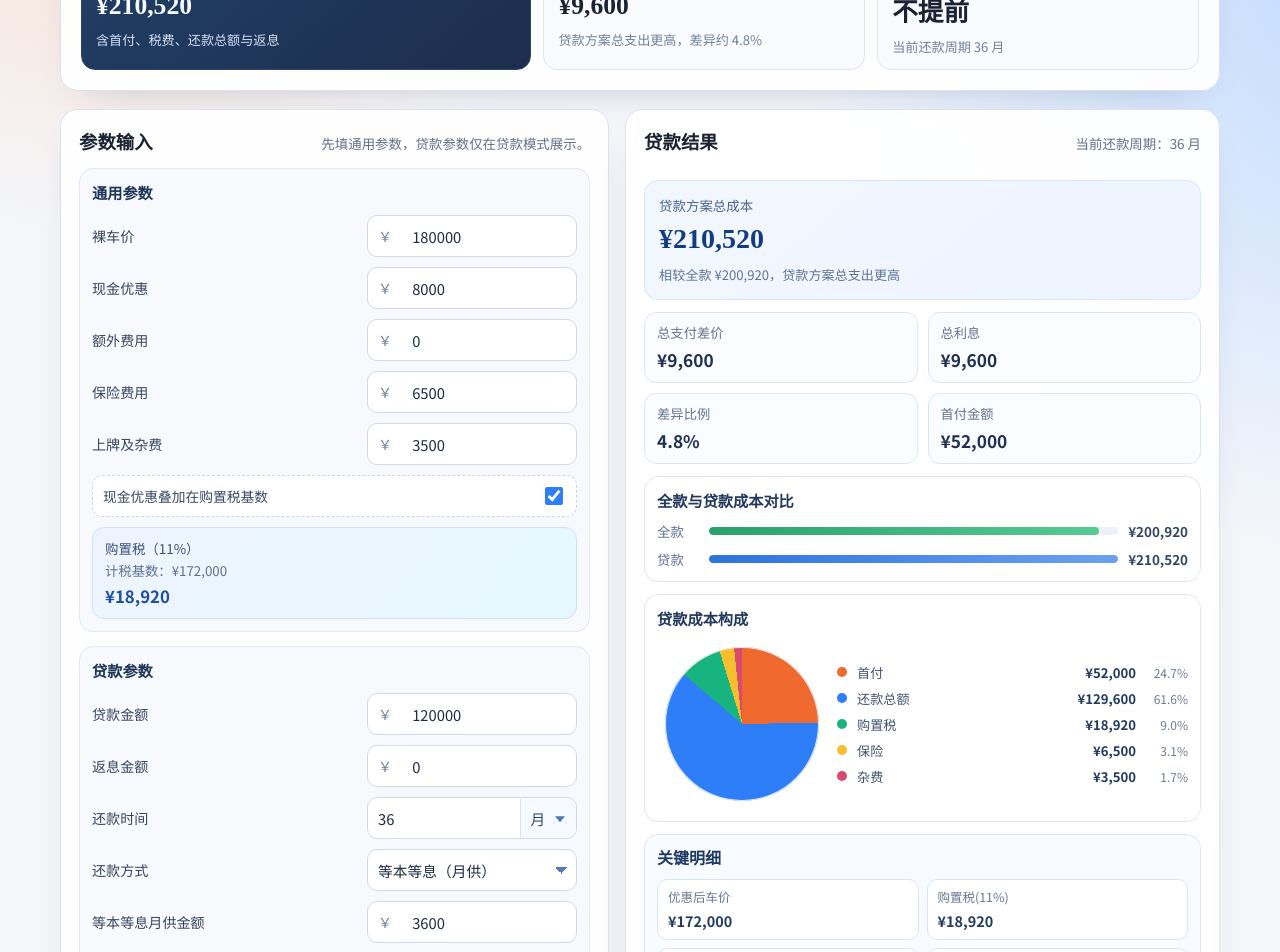
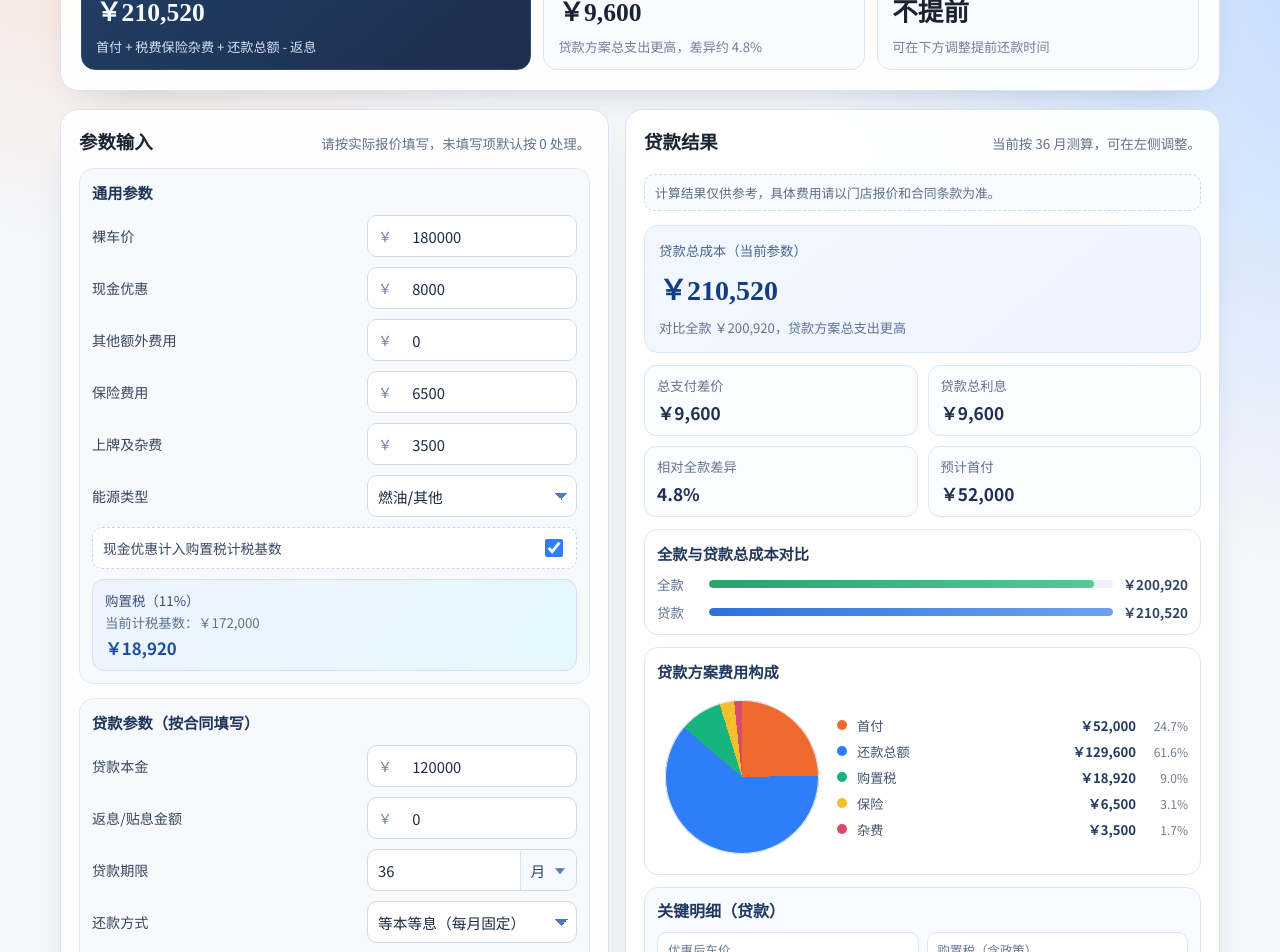
Before and after one commit to AnswerYYY/car-calculate-web, a Vue app: page / in a window 1280 px wide. Shown: the part 200-1152 px from the top of the page. Built offline with nearby package versions, Linux system fonts and the light colour scheme.

Commit message:
✨feat(App): 更新购车计算器界面文本和逻辑，增加新能源购置税政策支持 🎨style(css): 添加计算结果免责声明样式 🧹chore(defaults): 更新默认值以支持新能源购车计算 🧪test(calculator): 增加购置税计算逻辑以适应新政策

```diff
--- a/src/App.vue
+++ b/src/App.vue
@@ -3,9 +3,9 @@
     <section class="hero-card" aria-label="购车方式选择">
       <div class="hero-top">
         <div class="hero-copy">
-          <p class="eyebrow">Auto Finance Lab</p>
+          <p class="eyebrow">购车成本测算</p>
           <h1>购车方案计算器</h1>
-          <p>先看关键结论，再按需展开明细，减少同屏信息负担。</p>
+          <p>用于快速估算全款与贷款购车成本，方便与门店报价对比。</p>
         </div>
 
         <div class="plan-toggle" role="tablist" aria-label="购车方式">
@@ -18,7 +18,7 @@
         <article class="metric-card primary">
           <p>{{ form.activePlan === "loan" ? "贷款总成本" : "全款总成本" }}</p>
           <h2>{{ formatMoney(form.activePlan === "loan" ? comparison.loanPlan.totalCost : comparison.cashPlan.totalCost) }}</h2>
-          <span>{{ form.activePlan === "loan" ? "含首付、税费、还款总额与返息" : "含车价、税费、保险、杂费与额外费用" }}</span>
+          <span>{{ form.activePlan === "loan" ? "首付 + 税费保险杂费 + 还款总额 - 返息" : "车价 + 购置税 + 保险 + 杂费 + 其他费用" }}</span>
         </article>
 
         <article class="metric-card" v-if="form.activePlan === 'loan'">
@@ -30,13 +30,13 @@
         <article class="metric-card" v-if="form.activePlan === 'loan'">
           <p>提前还款</p>
           <h3>{{ earlyRepaymentMonthNormalized > 0 ? `${earlyRepaymentMonthNormalized} 月` : "不提前" }}</h3>
-          <span>当前还款周期 {{ repaymentMonths }} 月</span>
+          <span>可在下方调整提前还款时间</span>
         </article>
 
         <article class="metric-card" v-else>
-          <p>购置税（11%）</p>
+          <p>{{ form.vehicleEnergyType === "nev" ? "购置税（新能源）" : "购置税（11%）" }}</p>
           <h3>{{ formatMoney(autoPurchaseTax) }}</h3>
-          <span>计税基数 {{ formatMoney(purchaseTaxBase) }}</span>
+          <span>{{ purchaseTaxPolicy.policyTag }}｜计税基数 {{ formatMoney(purchaseTaxBase) }}</span>
         </article>
       </div>
     </section>
@@ -45,7 +45,7 @@
       <article ref="inputPanelRef" class="panel input-panel">
         <header class="panel-head">
           <h3>参数输入</h3>
-          <p>先填通用参数，贷款参数仅在贷款模式展示。</p>
+          <p>请按实际报价填写，未填写项默认按 0 处理。</p>
         </header>
 
         <div class="field-group">
@@ -68,7 +68,7 @@
           </label>
 
           <label class="field-row">
-            <span>额外费用</span>
+            <span>其他额外费用</span>
             <div class="control">
               <em>￥</em>
               <input v-model.number="form.cashExtraFee" type="number" min="0" step="100" inputmode="decimal" />
@@ -91,23 +91,46 @@
             </div>
           </label>
 
+          <label class="field-row compact">
+            <span>能源类型</span>
+            <div class="control select-wrap">
+              <select v-model="form.vehicleEnergyType">
+                <option value="fuel">燃油/其他</option>
+                <option value="nev">新能源（纯电/插混/增程）</option>
+              </select>
+            </div>
+          </label>
+
+          <label v-if="form.vehicleEnergyType === 'nev'" class="field-row">
+            <span>购车年份（政策年度）</span>
+            <div class="control">
+              <input v-model.number="form.purchaseYear" type="number" min="2024" step="1" inputmode="numeric" />
+            </div>
+          </label>
+
+          <label v-if="form.vehicleEnergyType === 'nev'" class="switch-row">
+            <span>已纳入购置税减免目录车型</span>
+            <input v-model="form.nevInCatalog" type="checkbox" />
+          </label>
+
           <label class="switch-row">
-            <span>现金优惠叠加在购置税基数</span>
+            <span>现金优惠计入购置税计税基数</span>
             <input v-model="form.discountAffectsTax" type="checkbox" />
           </label>
 
           <article class="tax-card">
-            <p>购置税（11%）</p>
-            <small>计税基数：{{ formatMoney(purchaseTaxBase) }}</small>
+            <p>{{ form.vehicleEnergyType === "nev" ? "购置税（新能源）" : "购置税（11%）" }}</p>
+            <small>当前计税基数：{{ formatMoney(purchaseTaxBase) }}</small>
+            <small v-if="purchaseTaxPolicy.reduction > 0">减免税额：{{ formatMoney(purchaseTaxPolicy.reduction) }}</small>
             <strong>{{ formatMoney(autoPurchaseTax) }}</strong>
           </article>
         </div>
 
         <div v-if="form.activePlan === 'loan'" class="field-group">
-          <h4>贷款参数</h4>
+          <h4>贷款参数（按合同填写）</h4>
 
           <label class="field-row">
-            <span>贷款金额</span>
+            <span>贷款本金</span>
             <div class="control">
               <em>￥</em>
               <input v-model.number="form.loanAmount" type="number" min="0" step="1000" inputmode="decimal" />
@@ -115,7 +138,7 @@
           </label>
 
           <label class="field-row">
-            <span>返息金额</span>
+            <span>返息/贴息金额</span>
             <div class="control">
               <em>￥</em>
               <input v-model.number="form.interestRebate" type="number" min="0" step="100" inputmode="decimal" />
@@ -123,7 +146,7 @@
           </label>
 
           <label class="field-row compact term-row">
-            <span>还款时间</span>
+            <span>贷款期限</span>
             <div class="control term-control">
               <input v-model.number="form.termValue" class="term-value" type="number" min="1" step="1" inputmode="numeric" />
               <div class="term-unit-wrap">
@@ -139,15 +162,15 @@
             <span>还款方式</span>
             <div class="control select-wrap">
               <select v-model="form.repaymentMethod">
-                <option value="equal_principal_interest">等本等息（月供）</option>
-                <option value="equal_installment">等额本息（月供）</option>
-                <option value="equal_principal">等额本金（首月月供）</option>
+                <option value="equal_principal_interest">等本等息（每月固定）</option>
+                <option value="equal_installment">等额本息（每月固定）</option>
+                <option value="equal_principal">等额本金（逐月递减）</option>
               </select>
             </div>
           </label>
 
           <label v-if="form.repaymentMethod === 'equal_principal'" class="field-row">
-            <span>等额本金首月月供</span>
+            <span>等额本金首月月供（按合同）</span>
             <div class="control">
               <em>￥</em>
               <input v-model.number="form.equalPrincipalFirstPayment" type="number" min="0" step="100" inputmode="decimal" />
@@ -155,7 +178,7 @@
           </label>
 
           <label v-else class="field-row">
-            <span>{{ form.repaymentMethod === "equal_principal_interest" ? "等本等息月供金额" : "等额本息月供金额" }}</span>
+            <span>{{ form.repaymentMethod === "equal_principal_interest" ? "等本等息月供（按合同）" : "等额本息月供（按合同）" }}</span>
             <div class="control">
               <em>￥</em>
               <input v-model.number="form.equalInstallmentPayment" type="number" min="0" step="100" inputmode="decimal" />
@@ -163,7 +186,7 @@
           </label>
 
           <label class="field-row">
-            <span>提前还款时间（0 为不提前）</span>
+            <span>计划提前还款时间（0 表示不提前）</span>
             <div class="range-wrap">
               <input v-model.number="form.earlyRepaymentMonth" class="range-input" type="range" min="0" :max="repaymentMonths" step="1" />
               <div class="range-meta">
@@ -174,7 +197,7 @@
             </div>
           </label>
 
-          <p v-if="loanAmountOverflow" class="warn">贷款金额超过优惠后车价，系统会按优惠后车价上限计算。</p>
+          <p v-if="loanAmountOverflow" class="warn">贷款本金超过优惠后车价，已按优惠后车价上限计算。</p>
         </div>
 
         <footer class="panel-foot">
@@ -185,14 +208,16 @@
       <aside class="panel result-panel" :style="resultPanelStyle" aria-live="polite">
         <header class="panel-head">
           <h3>{{ form.activePlan === "loan" ? "贷款结果" : "全款结果" }}</h3>
-          <p>{{ form.activePlan === "loan" ? `当前还款周期：${repaymentMonths} 月` : "全款模式展示总成本与成本构成" }}</p>
+          <p>{{ form.activePlan === "loan" ? `当前按 ${repaymentMonths} 月测算，可在左侧调整。` : "展示全款总成本及费用构成。" }}</p>
         </header>
+
+        <p class="calc-disclaimer">计算结果仅供参考，具体费用请以门店报价和合同条款为准。</p>
 
         <template v-if="form.activePlan === 'cash'">
           <section class="result-focus">
             <p>全款总成本</p>
             <h4>{{ formatMoney(comparison.cashPlan.totalCost) }}</h4>
-            <span>优惠后车价 + 购置税 + 保险 + 杂费 + 额外费用</span>
+            <span>优惠后车价 + 购置税 + 保险 + 杂费 + 其他额外费用</span>
           </section>
 
           <section class="result-block">
@@ -213,9 +238,9 @@
 
         <template v-else>
           <section class="result-focus loan">
-            <p>贷款方案总成本</p>
+            <p>贷款总成本（当前参数）</p>
             <h4>{{ formatMoney(comparison.loanPlan.totalCost) }}</h4>
-            <span>相较全款 {{ formatMoney(comparison.cashPlan.totalCost) }}，{{ totalDiffText }}</span>
+            <span>对比全款 {{ formatMoney(comparison.cashPlan.totalCost) }}，{{ totalDiffText }}</span>
           </section>
 
           <div class="kpi-grid">
@@ -224,21 +249,21 @@
               <strong>{{ formatMoney(comparison.totalDifference) }}</strong>
             </article>
             <article class="kpi-item">
-              <span>总利息</span>
+              <span>贷款总利息</span>
               <strong>{{ formatMoney(comparison.loanPlan.totalInterest) }}</strong>
             </article>
             <article class="kpi-item">
-              <span>差异比例</span>
+              <span>相对全款差异</span>
               <strong>{{ diffRatio.toFixed(1) }}%</strong>
             </article>
             <article class="kpi-item">
-              <span>首付金额</span>
+              <span>预计首付</span>
               <strong>{{ formatMoney(comparison.loanPlan.downPayment) }}</strong>
             </article>
           </div>
 
           <section class="result-block">
-            <h4>全款与贷款成本对比</h4>
+            <h4>全款与贷款总成本对比</h4>
             <div class="bar-row">
               <span>全款</span>
               <div><i class="bar cash" :style="{ width: cashBar }"></i></div>
@@ -252,7 +277,7 @@
           </section>
 
           <section class="result-block">
-            <h4>贷款成本构成</h4>
+            <h4>贷款方案费用构成</h4>
             <div class="pie-layout">
               <div class="pie-chart" :style="pieData.chartStyle" aria-hidden="true"></div>
               <ul class="pie-legend">
@@ -267,34 +292,34 @@
           </section>
 
           <details class="details-block" open>
-            <summary>关键明细</summary>
+            <summary>关键明细（贷款）</summary>
             <div class="details-grid">
               <article v-for="item in summaryItems" :key="item.label" class="detail-item">
                 <span>{{ item.label }}</span>
                 <strong>{{ item.value }}</strong>
               </article>
               <article class="detail-item">
-                <span>提前还款月</span>
+                <span>提前还款月份</span>
                 <strong>{{ earlyRepaymentMonthNormalized > 0 ? `${earlyRepaymentMonthNormalized} 月` : "不提前" }}</strong>
               </article>
               <article class="detail-item">
-                <span>首月月供</span>
+                <span>首月月供（估算）</span>
                 <strong>{{ formatMoney(comparison.loanPlan.firstMonthPayment) }}</strong>
               </article>
               <article class="detail-item">
-                <span>末期月供</span>
+                <span>最后一期月供（估算）</span>
                 <strong>{{ formatMoney(comparison.loanPlan.lastMonthPayment) }}</strong>
               </article>
             </div>
           </details>
 
           <details class="details-block">
-            <summary>还款计划表</summary>
+            <summary>还款计划（估算）</summary>
             <div class="table-wrap">
               <table>
                 <thead>
                   <tr>
-                    <th>期数</th>
+                    <th>月份</th>
                     <th>月供</th>
                     <th>本金</th>
                     <th>利息</th>
@@ -318,16 +343,17 @@
     </section>
 
     <details class="formula-panel">
-      <summary>计算口径说明</summary>
+      <summary>计算说明（口径）</summary>
       <div class="formula-list">
-        <p>优惠后车价 = 裸车价 - 现金优惠（最低为 0）</p>
-        <p>购置税 = 计税基数 x 11%，计税基数可切换是否叠加现金优惠</p>
-        <p>提前还款：所选当月利息记为 0，并一次性归还剩余本金</p>
-        <p>贷款总成本 = 首付 + 税费保险杂费 + 还款总额 - 返息金额</p>
-        <p>利息点 = 贷款总利息 / 贷款本金 x 100%</p>
-        <p>年利率 = 贷款总利息 / 贷款本金 / 贷款年限 x 100%</p>
-        <p>总支付差价 = 贷款总成本 - 全款总成本</p>
-        <p>利息差价 = 贷款还款总利息</p>
+        <p>优惠后车价 = max(裸车价 - 现金优惠, 0)</p>
+        <p>燃油车购置税 = 计税基数 x 11%，计税基数可切换是否计入现金优惠</p>
+        <p>新能源购置税：2024-2025 年免征（每辆减免上限 3 万）；2026-2027 年减半征收（每辆减税上限 1.5 万）</p>
+        <p>提前还款：所选月份按结清处理，当月利息记为 0，并一次性归还剩余本金</p>
+        <p>贷款总成本 = 首付 + 税费/保险/杂费 + 还款总额 - 返息金额</p>
+        <p>利息点 = 贷款总利息 / 贷款本金 x 100%（用于粗略比较）</p>
+        <p>年化利率（估算）= 贷款总利息 / 贷款本金 / 贷款年限 x 100%</p>
+        <p>总成本差额 = 贷款总成本 - 全款总成本</p>
+        <p>贷款总利息 = 还款总额 - 贷款本金（不含返息）</p>
       </div>
     </details>
   </main>
@@ -336,7 +362,7 @@
 <script setup>
   import { computed, nextTick, onBeforeUnmount, onMounted, reactive, ref } from "vue"
   import { DEFAULTS } from "./constants/defaults.js"
-  import { calcComparison, calcPurchaseTax, formatMoney, toRepaymentMonths } from "./utils/calculator.js"
+  import { calcComparison, calcPurchaseTaxWithPolicy, formatMoney, toRepaymentMonths } from "./utils/calculator.js"
 
   const form = reactive({ ...DEFAULTS })
   const inputPanelRef = ref(null)
@@ -388,8 +414,18 @@
     return form.discountAffectsTax ? effectiveCarPrice.value : baseCarPrice.value
   })
 
+  const purchaseTaxPolicy = computed(() => {
+    return calcPurchaseTaxWithPolicy({
+      basePrice: purchaseTaxBase.value,
+      rate: 0.11,
+      vehicleEnergyType: form.vehicleEnergyType,
+      purchaseYear: form.purchaseYear,
+      nevInCatalog: form.nevInCatalog,
+    })
+  })
+
   const autoPurchaseTax = computed(() => {
-    return calcPurchaseTax(purchaseTaxBase.value, 0.11)
+    return purchaseTaxPolicy.value.payableTax
   })
 
   const repaymentMonths = computed(() => {
@@ -504,7 +540,7 @@
 
     return [
       { label: "优惠后车价", value: formatMoney(effectiveCarPrice.value) },
-      { label: "购置税(11%)", value: formatMoney(autoPurchaseTax.value) },
+      { label: "购置税（含政策）", value: formatMoney(autoPurchaseTax.value) },
       { label: "贷款本金", value: formatMoney(loanPlan.loanAmount) },
       { label: "返息金额", value: formatMoney(loanPlan.interestRebate) },
       { label: "还款利息(当前方案)", value: formatMoney(loanPlan.totalInterest) },
--- a/src/assets/styles/main.css
+++ b/src/assets/styles/main.css
@@ -438,6 +438,16 @@ input[type="number"]::-webkit-outer-spin-button {
   gap: 12px;
 }
 
+.calc-disclaimer {
+  margin: -6px 0 2px;
+  padding: 8px 10px;
+  border-radius: 10px;
+  border: 1px dashed #cfd9e8;
+  background: #f8fbff;
+  color: #5d6d88;
+  font-size: 0.8rem;
+}
+
 .result-focus {
   border-radius: var(--radius-md);
   padding: 14px;
--- a/src/constants/defaults.js
+++ b/src/constants/defaults.js
@@ -2,6 +2,9 @@ export const DEFAULTS = {
   activePlan: "loan",
   carPrice: 180000,
   cashDiscount: 8000,
+  vehicleEnergyType: "fuel",
+  purchaseYear: 2026,
+  nevInCatalog: true,
   discountAffectsTax: true,
   insuranceFee: 6500,
   otherFee: 3500,
--- a/src/utils/calculator.js
+++ b/src/utils/calculator.js
@@ -11,6 +11,51 @@ export const calcPurchaseTax = (basePrice, rate = 0.11) => {
   return clampNonNegative(basePrice) * clampNonNegative(rate);
 };
 
+export const calcPurchaseTaxWithPolicy = ({
+  basePrice,
+  rate = 0.11,
+  vehicleEnergyType = "fuel",
+  purchaseYear,
+  nevInCatalog = true
+}) => {
+  const taxBase = clampNonNegative(basePrice);
+  const taxRate = clampNonNegative(rate);
+  const fullTax = taxBase * taxRate;
+  const year = Math.round(toSafeNumber(purchaseYear));
+  const isNev = vehicleEnergyType === "nev";
+
+  let payableTax = fullTax;
+  let reduction = 0;
+  let policyTag = "常规计税";
+
+  if (isNev && nevInCatalog) {
+    if (year === 2024 || year === 2025) {
+      reduction = Math.min(fullTax, 30000);
+      payableTax = Math.max(0, fullTax - reduction);
+      policyTag = "2024-2025 免征（封顶3万元）";
+    } else if (year === 2026 || year === 2027) {
+      reduction = Math.min(fullTax * 0.5, 15000);
+      payableTax = Math.max(0, fullTax - reduction);
+      policyTag = "2026-2027 减半征收（减税封顶1.5万元）";
+    } else {
+      policyTag = "不在现行减免年度";
+    }
+  } else if (isNev && !nevInCatalog) {
+    policyTag = "未纳入减免目录，按常规计税";
+  }
+
+  return {
+    taxBase,
+    taxRate,
+    fullTax,
+    reduction,
+    payableTax,
+    policyTag,
+    isNev,
+    year,
+    nevInCatalog
+  };
+};
 export const toRepaymentMonths = (termValue, termUnit) => {
   const value = clampNonNegative(termValue);
   if (value === 0) {
@@ -338,5 +383,5 @@ export const calcComparison = (payload) => {
 };
 
 export const formatMoney = (value) => {
-  return "¥" + Math.round(toSafeNumber(value)).toLocaleString("zh-CN");
+  return "￥" + Math.round(toSafeNumber(value)).toLocaleString("zh-CN");
 };
```
